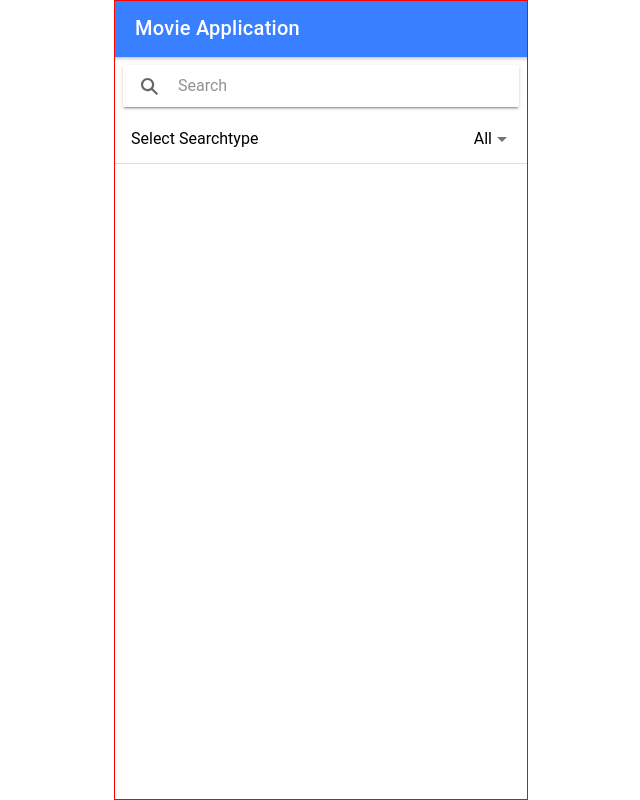
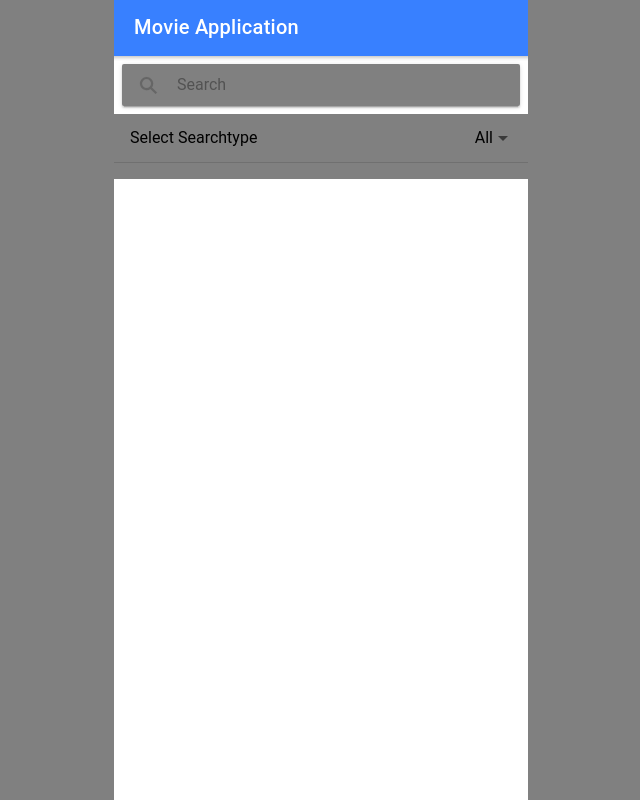
Before and after one commit to Jbholae/ionic-Movie, a React (Create React App) app: page /movies in a window 1280 px wide. Shown: the whole page, without its empty margins (319-959 px from the left). Built offline with nearby package versions, Linux system fonts and the light colour scheme; the HTML template or start-up script is replaced by a standard one.

Commit message:
fix : color

```diff
--- a/src/components/IonPageComponent.tsx
+++ b/src/components/IonPageComponent.tsx
@@ -3,17 +3,16 @@ import styled from "styled-components";
 
 const Wrapper = styled.div`
   max-width: 414px;
-  border: 1px solid red;
   margin: auto;
   position: relative;
   min-height: 100vh;
 
-  background-color:'var(--ion-color-primary)
+  background-color: white;
   /* background: linear-gradient(
-      0deg,
-      rgba(255, 255, 255, 0.79) 0%,
-      rgba(255, 255, 255, 0.79) 100%
-    ) */
+    0deg,
+    rgba(255, 255, 255, 0.79) 0%,
+    rgba(255, 255, 255, 0.79) 100%
+  ); */
   @media (max-width: 414px) {
     min-width: 100%;
   }
@@ -22,7 +21,7 @@ const Wrapper = styled.div`
 const Content = styled(IonContent)`
   width: 100vw;
   overflow: auto;
-  --ion-background-color: white;
+  --ion-background-color: grey;
 `;
 
 const IonPageComponent = ({ children }: any) => {
```
